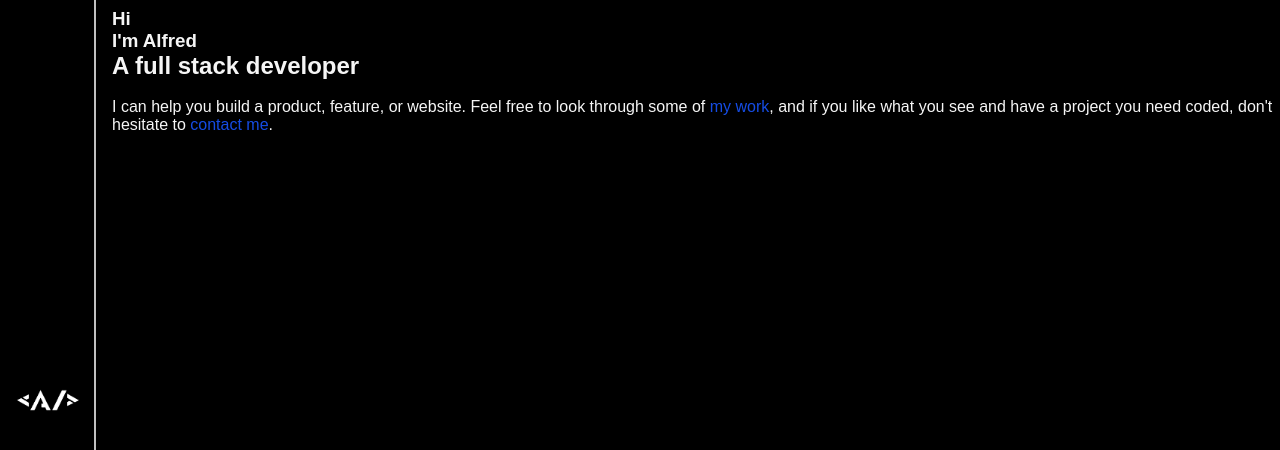
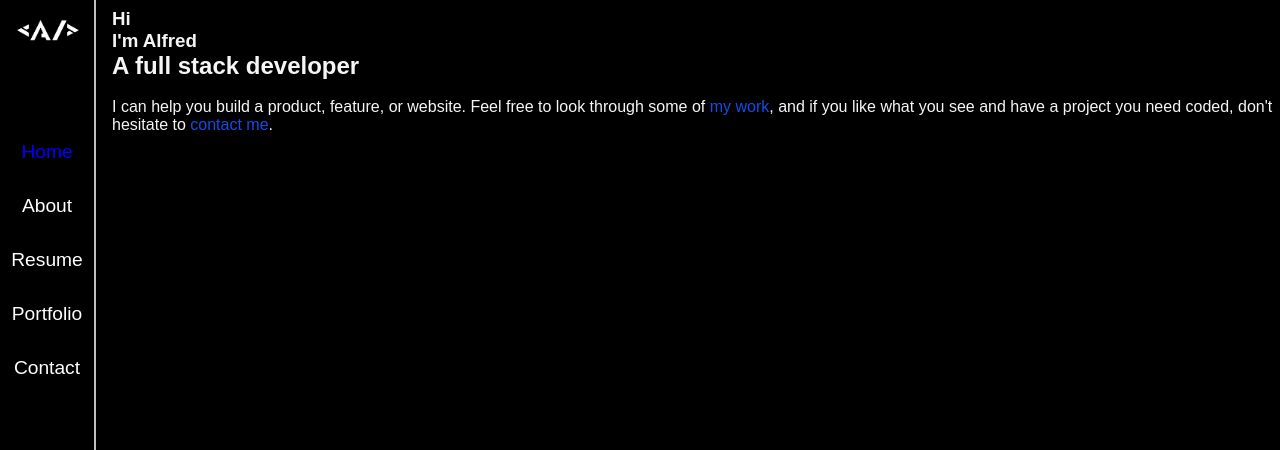
Before and after one commit to badger-99/my_portfolio, a React (Vite) app: page / in a window 1280 px wide. Shown: the top 450 px of the page. Built offline with nearby package versions, Linux system fonts and the light colour scheme; a web font is replaced by a local one.

Commit message:
Fix big-screen navbar bug

```diff
--- a/src/components/Navbar/Navbar.jsx
+++ b/src/components/Navbar/Navbar.jsx
@@ -13,7 +13,7 @@ import './navbar.scss';
 
 const Navbar = () => {
   const [showNav, setShowNav] = useState(false);
-  const [mobile, setMobile] = useState(window.innerWidth);
+  const [mobile, setMobile] = useState(window.innerWidth < 768);
 
   useEffect(() => {
     const handleResize = () => {
```
